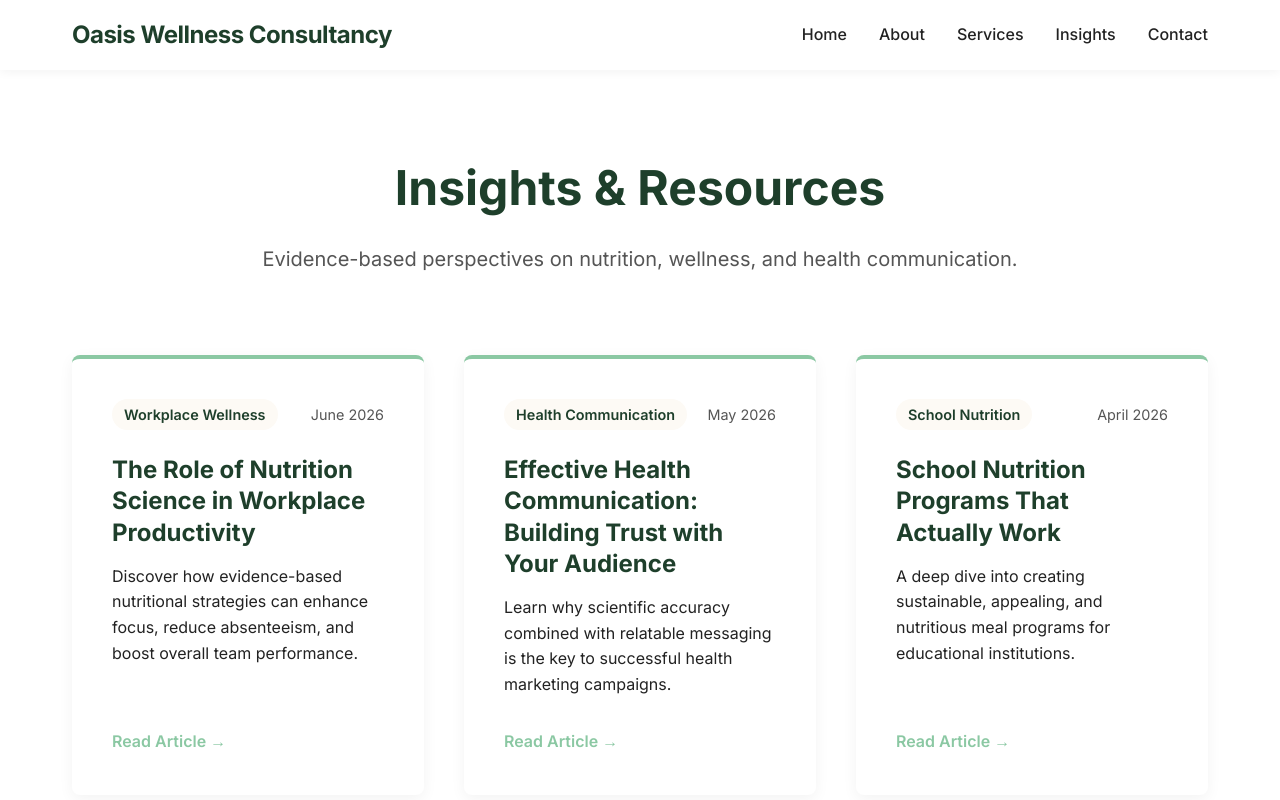
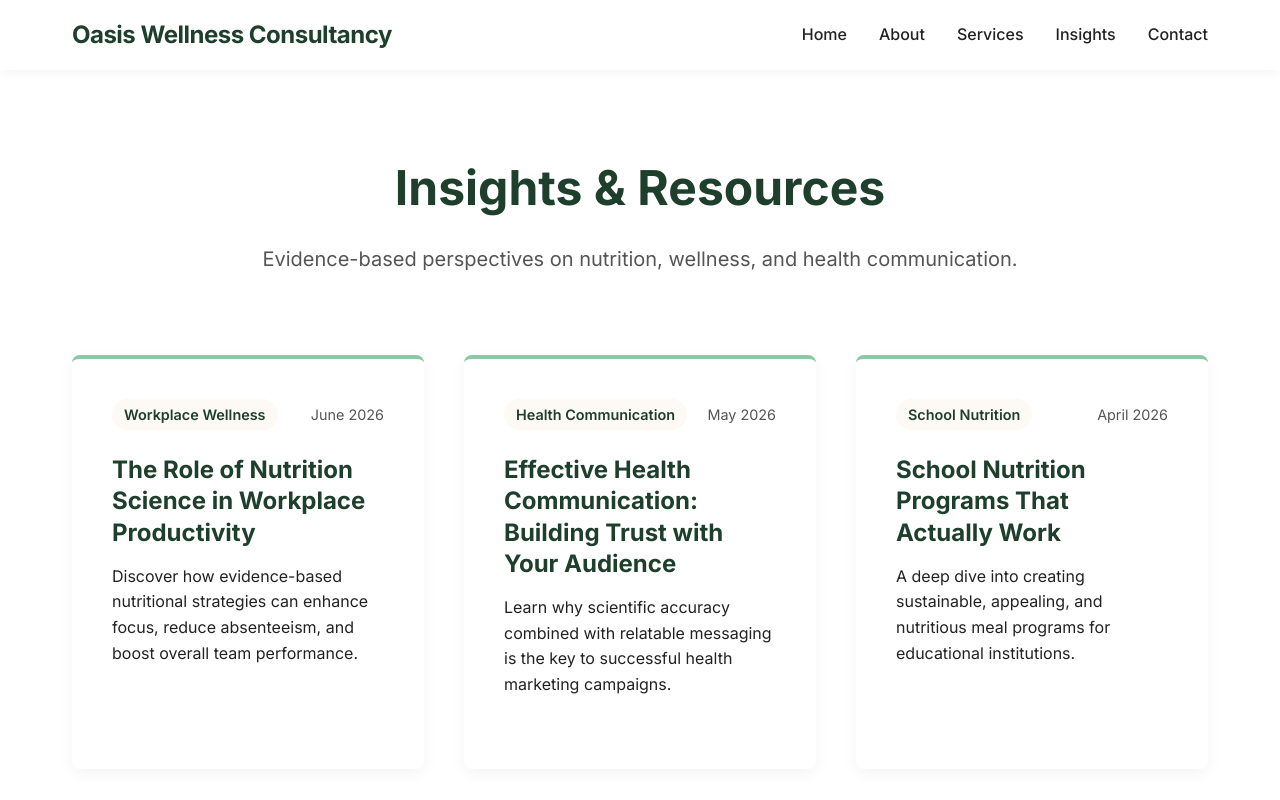
Before and after one commit to eugeneokaka/mary-website, a Next.js app: page /insights in a window 1280 px wide. Shown: the top 800 px of the page. Built offline with nearby package versions, Linux system fonts and the light colour scheme.

Commit message:
removed link from insights

```diff
--- a/src/app/insights/page.tsx
+++ b/src/app/insights/page.tsx
@@ -55,9 +55,7 @@ export default function Insights() {
               </div>
               <h2 className={styles.articleTitle}>{article.title}</h2>
               <p className={styles.excerpt}>{article.excerpt}</p>
-              <Link href="#" className={styles.readMore}>
-                Read Article &rarr;
-              </Link>
+
             </article>
           ))}
         </div>
```
Also changed, not shown: public/favicon.jpeg, src/app/icon.jpeg.
